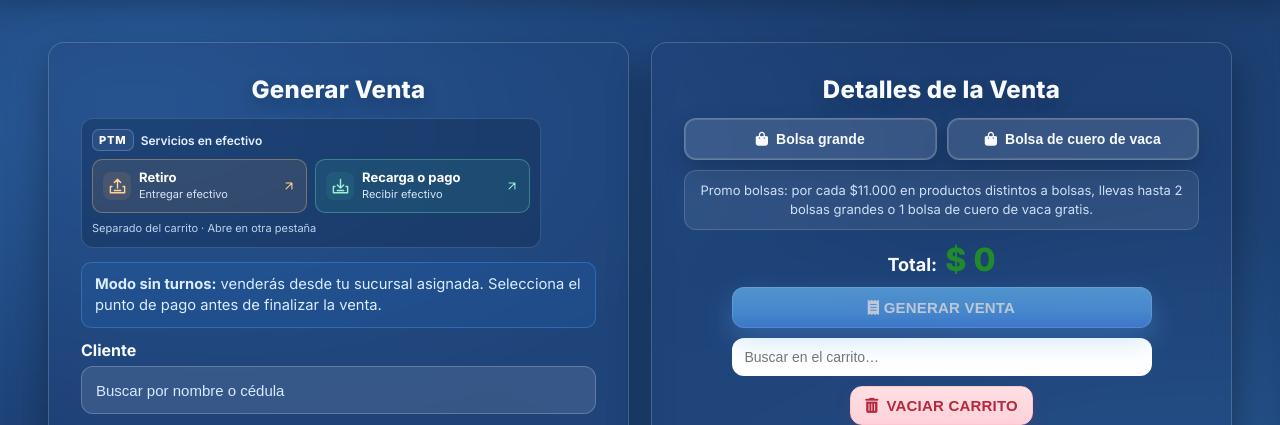
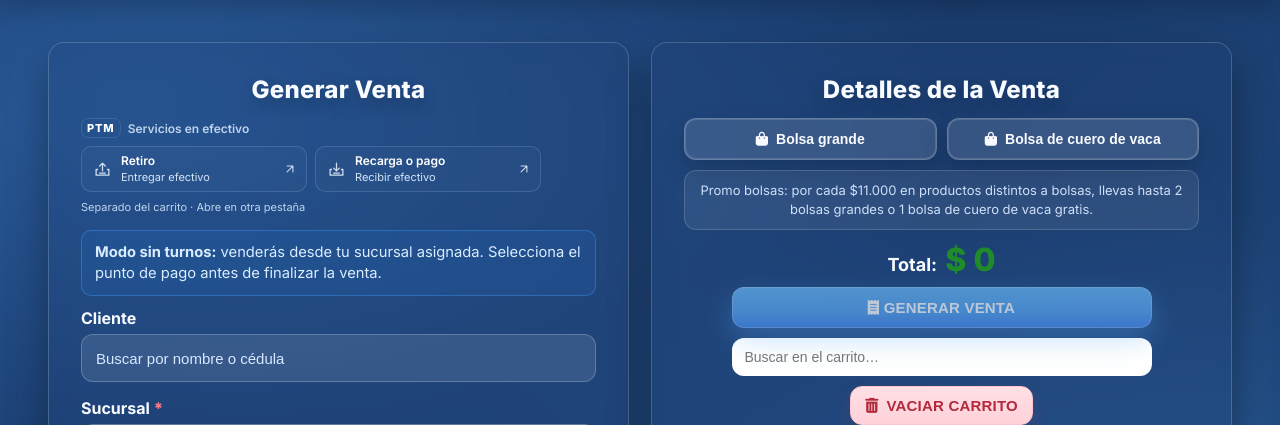
Before and after one commit to william18nova/Merk-888, a Django app: template mainApp/templates/generar_venta.html in a window 1280 px wide. Shown: the part 56-481 px from the top of the page. Run offline with Django 5.2, Linux system fonts and the light colour scheme; the template is opened without the code that fills it, so the values that code supplies are empty.

Commit message:
Suavizar apariencia de botones PTM

```diff
--- a/mainApp/static/css/generar_venta.css
+++ b/mainApp/static/css/generar_venta.css
@@ -971,25 +971,25 @@ body:has(.page-grid):not(.modal-open):not(.nv-menu-open) .table-wrap{
   width:100%;
   max-width:460px;
   margin:0 0 14px;
-  padding:10px;
-  border:1px solid rgba(159,196,242,.22);
+  padding:0;
+  border:0;
   border-radius:12px;
-  background:rgba(10,30,61,.30);
+  background:transparent;
 }
 .venta-ptm-heading{
   display:flex;
   align-items:center;
   gap:7px;
   margin-bottom:8px;
-  color:#e4efff;
+  color:#bed3ed;
   font-size:12px;
   font-weight:600;
 }
 .venta-ptm-badge{
-  padding:3px 6px;
-  border:1px solid rgba(177,210,255,.28);
+  padding:2px 5px;
+  border:1px solid rgba(177,210,255,.15);
   border-radius:7px;
-  background:rgba(153,196,255,.10);
+  background:transparent;
   color:#fff;
   font-size:11px;
   font-weight:800;
@@ -1001,49 +1001,46 @@ body:has(.page-grid):not(.modal-open):not(.nv-menu-open) .table-wrap{
   gap:8px;
 }
 .venta-ptm-action{
-  --ptm-accent:#ffd397;
-  --ptm-tint:rgba(255,188,100,.10);
-  --ptm-border:rgba(255,196,118,.34);
+  --ptm-accent:#d1dfef;
+  --ptm-tint:rgba(255,255,255,.025);
+  --ptm-border:rgba(177,210,255,.18);
   display:flex;
   align-items:center;
   gap:8px;
-  min-height:54px;
-  padding:8px 10px;
+  min-height:46px;
+  padding:5px 9px;
   border:1px solid var(--ptm-border);
   border-radius:10px;
   background:var(--ptm-tint);
   color:#fff;
   text-decoration:none;
-  transition:transform .18s ease,box-shadow .18s ease,border-color .18s ease;
+  transition:background .18s ease,border-color .18s ease;
 }
 .venta-ptm-action--recarga{
-  --ptm-accent:#9bf0d6;
-  --ptm-tint:rgba(64,210,165,.10);
-  --ptm-border:rgba(109,228,190,.34);
+  --ptm-accent:#d1dfef;
 }
 .venta-ptm-action:visited{ color:#fff; }
 .venta-ptm-action:hover{
   color:#fff;
   text-decoration:none;
-  border-color:var(--ptm-accent);
-  transform:translateY(-2px);
-  box-shadow:0 6px 16px rgba(0,0,0,.16);
+  border-color:rgba(177,210,255,.40);
+  background:rgba(255,255,255,.07);
 }
 .venta-ptm-action:active{ transform:translateY(0); }
 .venta-ptm-action:focus-visible{ outline:3px solid var(--ptm-accent); outline-offset:3px; }
 .venta-ptm-icon{
   display:grid;
   place-items:center;
-  flex:0 0 28px;
-  width:28px;
-  height:28px;
+  flex:0 0 22px;
+  width:22px;
+  height:22px;
   border-radius:8px;
   color:var(--ptm-accent);
-  background:var(--ptm-tint);
+  background:transparent;
 }
-.venta-ptm-icon svg{ width:19px; height:19px; }
+.venta-ptm-icon svg{ width:17px; height:17px; }
 .venta-ptm-copy{ flex:1; display:grid; gap:2px; text-align:left; }
-.venta-ptm-copy strong{ font-size:13px; font-weight:700; line-height:1.25; }
+.venta-ptm-copy strong{ font-size:12px; font-weight:600; line-height:1.25; }
 .venta-ptm-copy small{ color:#d5e4f7; font-size:11px; line-height:1.4; }
 .venta-ptm-open{ flex:0 0 14px; width:14px; height:14px; color:var(--ptm-accent); }
 #venta-ptm-help{ margin:7px 0 0; color:#bed3ed; font-size:11px; line-height:1.5; }
--- a/mainApp/templates/generar_venta.html
+++ b/mainApp/templates/generar_venta.html
@@ -16,7 +16,7 @@
   <link rel="stylesheet" href="https://cdnjs.cloudflare.com/ajax/libs/font-awesome/6.5.1/css/all.min.css"/>
   {% endif %}
   <link rel="stylesheet" href="{% static 'vendor/jquery-ui/jquery-ui-1.13.2.min.css' %}?v=1"/>
-  <link rel="stylesheet" href="{% static 'css/generar_venta.css' %}?v=28">
+  <link rel="stylesheet" href="{% static 'css/generar_venta.css' %}?v=29">
   <link rel="stylesheet" href="{% static 'css/modal_venta.css' %}?v=19">
 {% endblock %}
 
--- a/scripts/test_venta_ptm_buttons_ui.cjs
+++ b/scripts/test_venta_ptm_buttons_ui.cjs
@@ -58,7 +58,7 @@ for (const width of [320, 360, 768, 1440]) {
       assert.equal(await button.getAttribute('target'), '_blank');
       assert.equal(await button.getAttribute('rel'), 'noopener');
       const box = await button.boundingBox();
-      assert.ok(box.height >= 44 && box.height <= 60, 'Compact buttons retain a comfortable touch target');
+      assert.ok(box.height >= 44 && box.height <= 50, 'Subtle buttons retain a comfortable touch target');
       assert.ok(box.x >= 0 && box.x + box.width <= width);
       assert.equal(await button.evaluate(el => el.scrollWidth <= el.clientWidth), true);
     }
```
